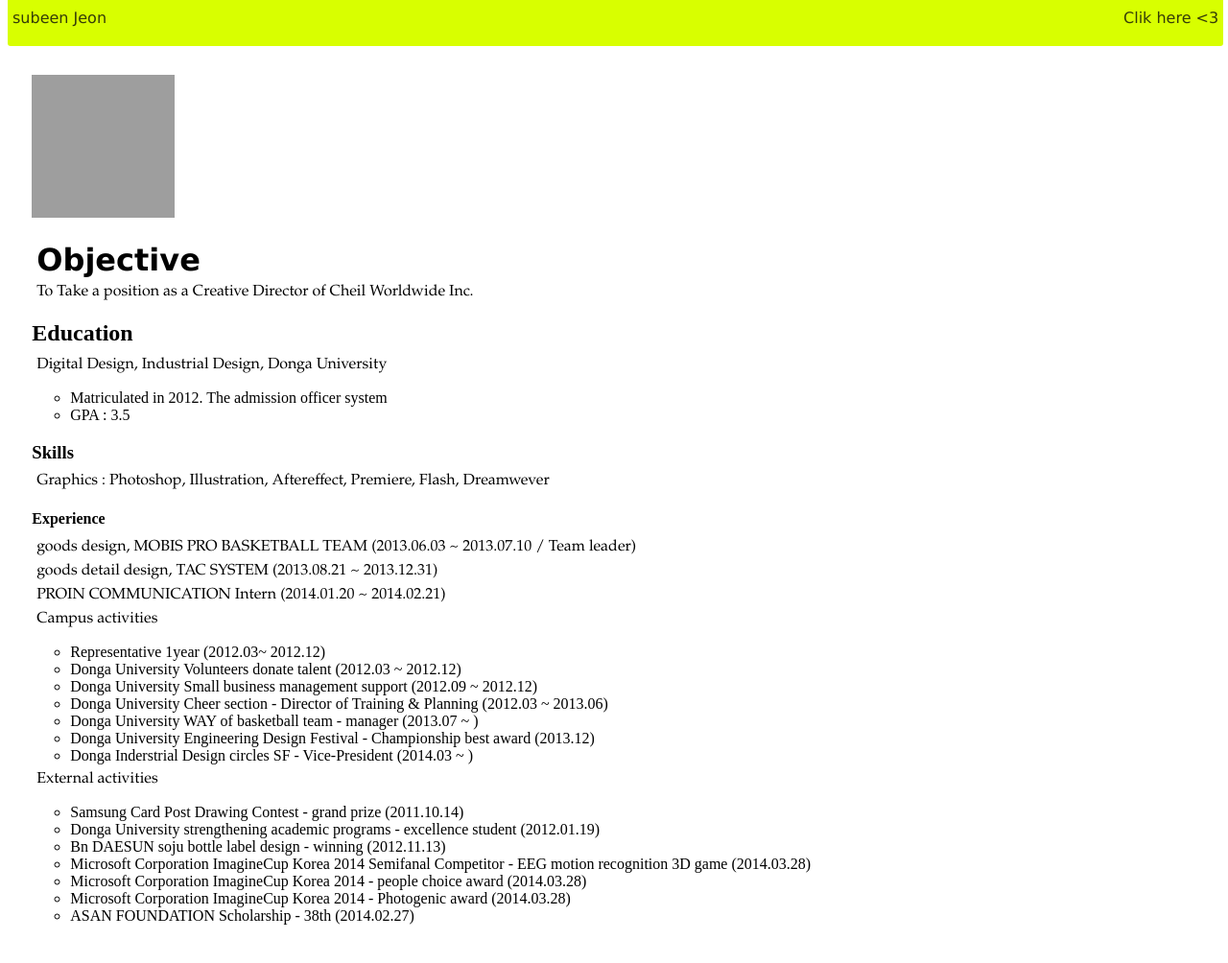
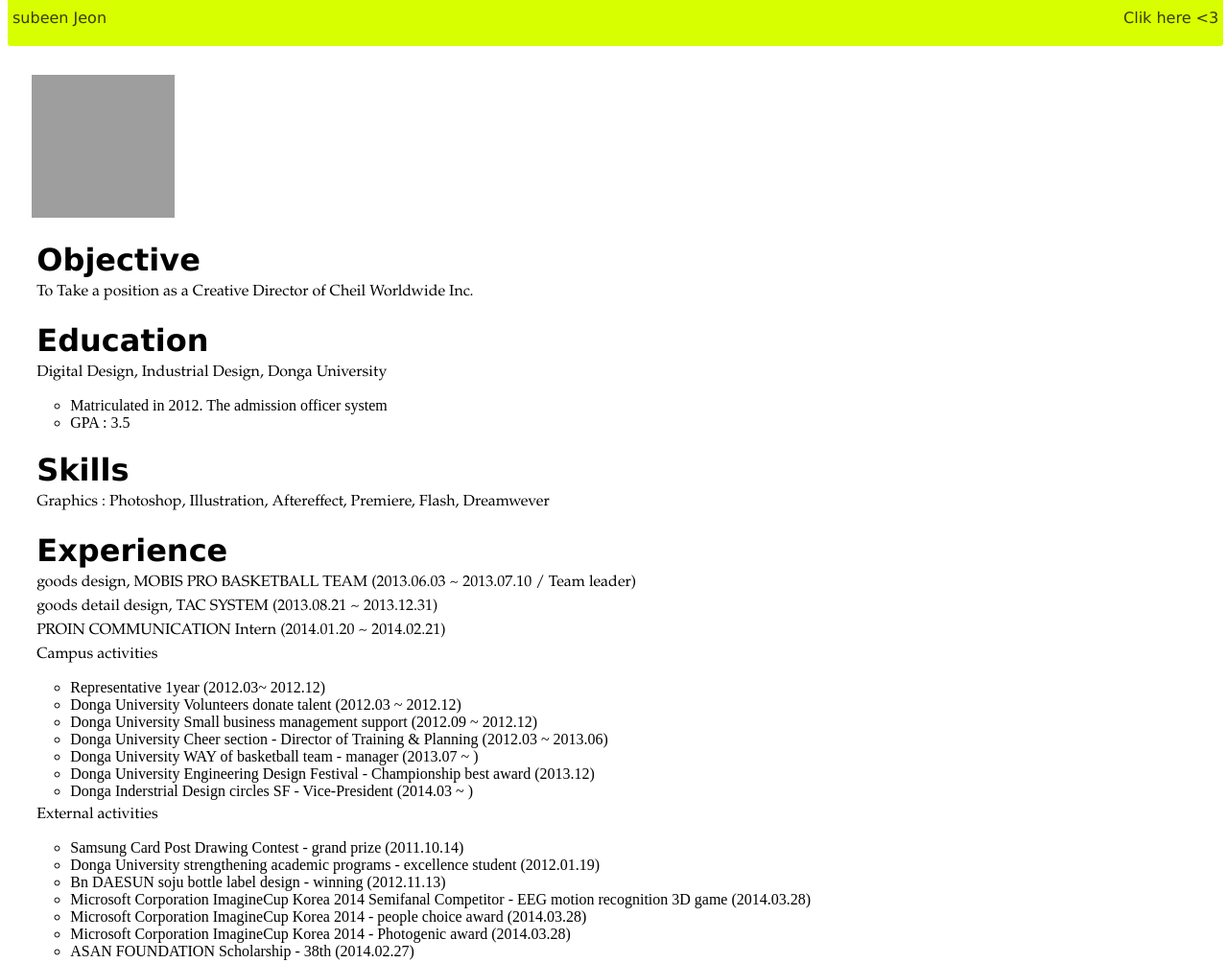
Before and after one commit to subeenjeon/Resume01, a plain HTML site: page index.html in a window 1280 px wide. Shown: the top 1004 px of the page at 96% size. Drawn offline with Linux system fonts and the light colour scheme; grey boxes are pictures that could not be loaded.

Commit message:
Update index.html

```diff
--- a/index.html
+++ b/index.html
@@ -13,15 +13,15 @@
 			    <img src="https://fbcdn-sphotos-h-a.akamaihd.net/hphotos-ak-prn2/t1.0-9/10177479_546742808777327_3088238295316275183_n.jpg" width="149" height="149" />
 			    	<h1>Objective</h1>
 				<p>To Take a position as a Creative Director of Cheil Worldwide Inc.</p>
-				<h2>Education</h2>
+				<h1>Education</h1>
 				<p>Digital Design, Industrial Design, Donga University</p>
 				<ul>
 					<li>Matriculated in 2012. The admission officer system</li>
 					<li>GPA : 3.5</li>
 				</ul>
-				<h3>Skills</h3>
+				<h1>Skills</h1>
 				<p>Graphics : Photoshop, Illustration, Aftereffect, Premiere, Flash, Dreamwever</p>
-				<h4>Experience</h4>
+				<h1>Experience</h1>
 				<p>goods design, MOBIS PRO BASKETBALL TEAM (2013.06.03 ~ 2013.07.10 / Team leader)</p>
 				<p>goods detail design, TAC SYSTEM (2013.08.21 ~ 2013.12.31)</p>
 				<p>PROIN COMMUNICATION Intern (2014.01.20 ~ 2014.02.21)</p>
```
